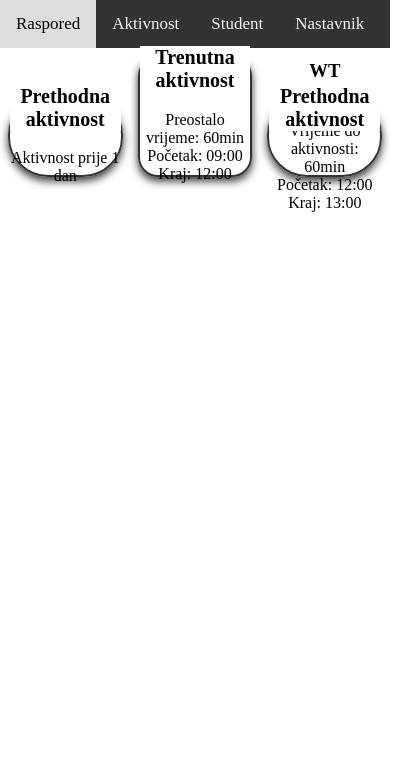
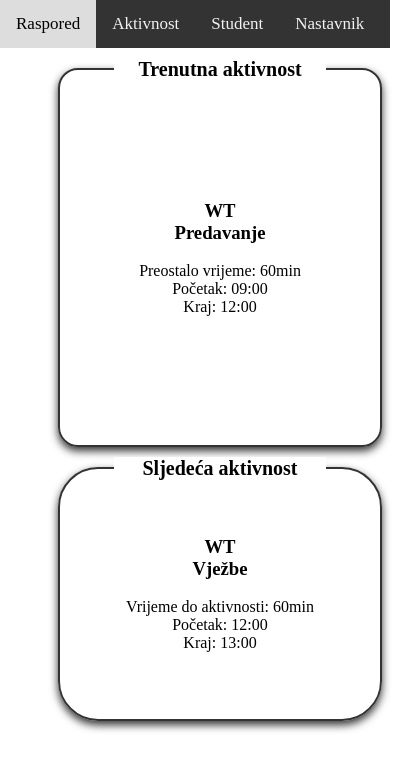
Before and after one commit to jcaluk1/time-schedule-app, a plain HTML site: page aktivnost.html in a window 390 px wide. Shown: the whole page, 420 px wide, since content can reach past the window. Drawn offline with Linux system fonts and the light colour scheme.

Commit message:
aktivnost responsivna, planiranje 90%

```diff
--- a/aktivnost.css
+++ b/aktivnost.css
@@ -37,7 +37,7 @@
 
 .card {
     flex: 1;
-    height: 20vw;
+    height: 250px;
     text-align: center;
     border: 2px solid #333;
     border-radius: 40px;
@@ -47,7 +47,7 @@
 }
 
 .card-middle {
-    height: 30vw;
+    height: 375px;
     border-radius: 20px;
 }
 
@@ -66,4 +66,23 @@
     top: -12px;
     padding: 0 10px;
     font-weight: bold;
+    text-overflow: clip;
+    width:60%
+
 }
+
+@media only screen and (max-width: 600px) {
+    .card-container {
+      display: block;
+      margin: 20px;
+      min-width: 400px;
+    }
+    .card {
+        width: 80%;
+        margin: 20px auto;
+    }
+
+    #prev-card {
+        display: none;
+    }
+  }
--- a/aktivnost.html
+++ b/aktivnost.html
@@ -22,13 +22,13 @@
     </div>
 
     <div class="card-container">
-        <div class="card">
+        <div id="prev-card" class="card">
             <div class="content">
                 <h3>OI</h3>
                 <h3>Predavanje</h3>
                 <br />
                 <p>Aktivnost prije 1 dan</p>
-                <p class="card-tittle">Prethodna aktivnost</p>
+                <div class="card-tittle">Prethodna aktivnost</div>
             </div>
         </div>
 
@@ -52,7 +52,7 @@
                 <p>Vrijeme do aktivnosti: 60min</p>
                 <p>Početak: 12:00</p>
                 <p>Kraj: 13:00</p>
-                <p class="card-tittle">Prethodna aktivnost</p>
+                <p class="card-tittle">Sljedeća aktivnost</p>
             </div>
         </div>
 
```
Also changed, not shown: planiranjeNastavnik.css (+13 -7 lines).
